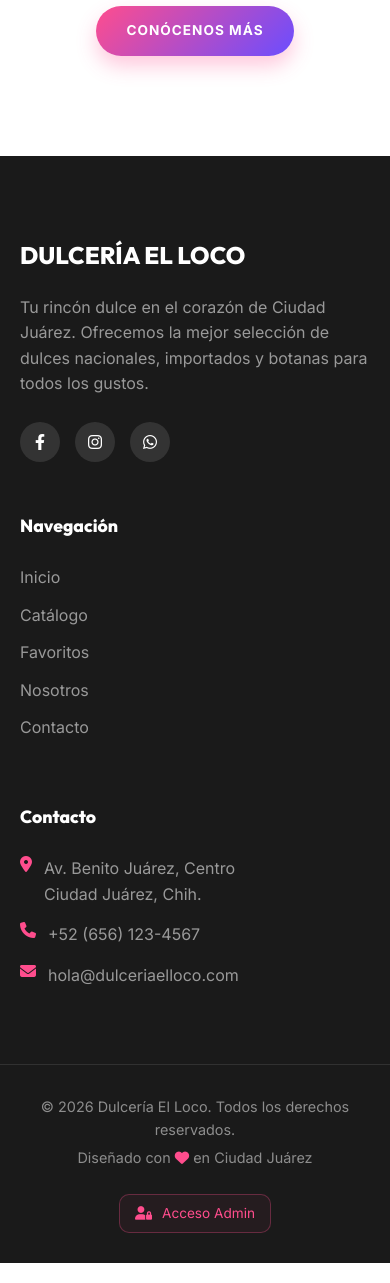
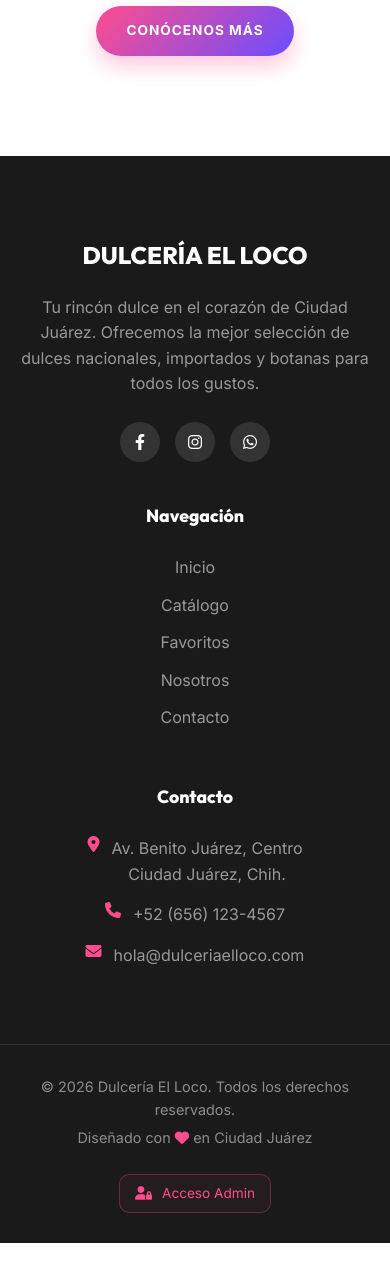
Before and after one commit to DanielHolguinMora/DulceriaWeb, a PHP site: page / in a window 390 px wide. Shown: the part 2369-3652 px from the top of the page. After the commit the page ends 3612 px from the top, so only its background shows below. Run offline with PHP 8.4, Linux system fonts and the light colour scheme; data comes from the database, SQL or seed files in the repository; data that the repository does not hold is empty.

Commit message:
Mejoras en lógica de busqueda de productos y funcionalidades en moviles para el admin - footer centrado

```diff
--- a/assets/css/style.css
+++ b/assets/css/style.css
@@ -540,7 +540,38 @@ img {
 
     .nav-links { display: none; }
 
-    .footer-grid { grid-template-columns: 1fr; }
+    .footer-grid {
+        grid-template-columns: 1fr;
+        text-align: center;
+        gap: 40px;
+    }
+
+    .footer-info {
+        display: flex;
+        flex-direction: column;
+        align-items: center;
+    }
+
+    .footer-info p {
+        max-width: 500px;
+        margin-left: auto;
+        margin-right: auto;
+    }
+
+    .social-links {
+        justify-content: center;
+    }
+
+    .footer-contact {
+        display: flex;
+        flex-direction: column;
+        align-items: center;
+    }
+
+    .footer-contact p {
+        justify-content: center;
+        text-align: center;
+    }
 }
 
 /* Catalog Page Styles */
@@ -878,11 +909,22 @@ img {
     display: flex;
     justify-content: center;
     align-items: center;
+    aspect-ratio: 1 / 1;
+    width: 100%;
+    overflow: hidden;
+}
+
+.main-image {
+    width: 100%;
+    height: 100%;
+    display: flex;
+    justify-content: center;
+    align-items: center;
 }
 
 .main-image img {
-    max-width: 100%;
-    max-height: 500px;
+    width: 100%;
+    height: 100%;
     object-fit: contain;
     filter: drop-shadow(0 15px 30px rgba(0,0,0,0.1));
 }
--- a/assets/js/script.js
+++ b/assets/js/script.js
@@ -181,6 +181,13 @@ document.addEventListener('DOMContentLoaded', () => {
             searchQuery = e.target.value;
             filterProducts();
         });
+
+        // Hide mobile keyboard when pressing "Enter"
+        searchInput.addEventListener('keydown', (e) => {
+            if (e.key === 'Enter') {
+                searchInput.blur();
+            }
+        });
     }
 
     filterButtons.forEach(btn => {
@@ -190,6 +197,15 @@ document.addEventListener('DOMContentLoaded', () => {
             btn.classList.add('active');
 
             activeCategory = btn.getAttribute('data-filter');
+
+            // Clear search bar when selecting 'Todo' (all)
+            if (activeCategory === 'all') {
+                if (searchInput) {
+                    searchInput.value = '';
+                }
+                searchQuery = '';
+            }
+
             filterProducts();
         });
     });
--- a/includes/footer.php
+++ b/includes/footer.php
@@ -41,6 +41,6 @@
     </footer>
 
     <!-- Scripts -->
-    <script src="assets/js/script.js"></script>
+    <script src="assets/js/script.js?v=<?php echo time(); ?>"></script>
 </body>
 </html>
```
Also changed, not shown: admin/products.php (+8 -0 lines), uploads/6a0aa64ddc644.jpg (added).
